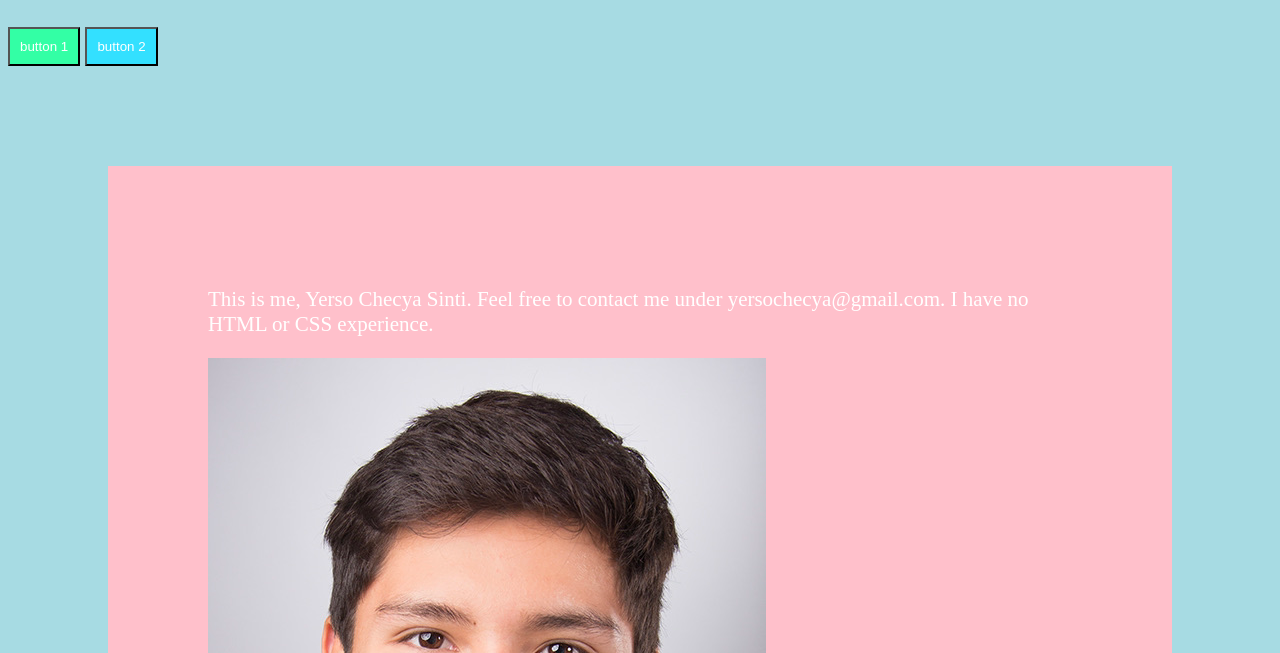
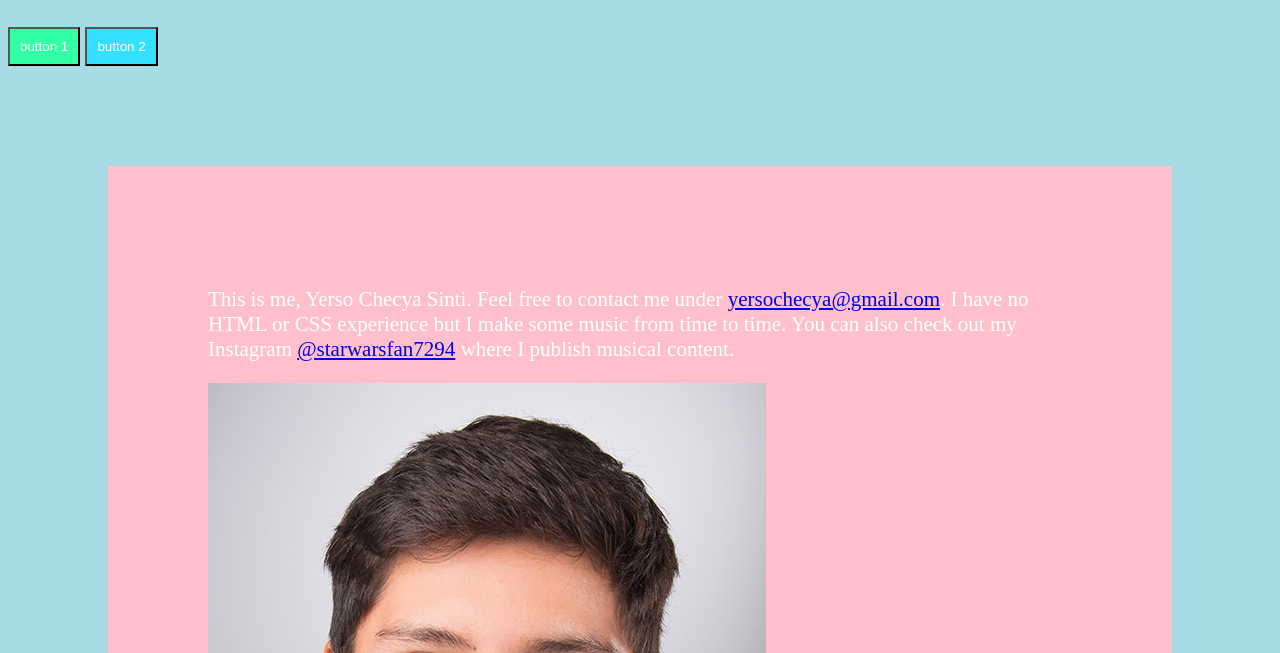
Before and after one commit to yersoos/hello-world, a plain HTML site: page index.html in a window 1280 px wide. Shown: the part 147-800 px from the top of the page. Drawn offline with Linux system fonts and the light colour scheme.

Commit message:
Added links

```diff
--- a/index.html
+++ b/index.html
@@ -15,7 +15,10 @@
       button 2
     </button>
     <div class="box">
-        <p>This is me, Yerso Checya Sinti. Feel free to contact me under yersochecya@gmail.com. I have no HTML or CSS experience.</p>
+        <p>This is me, Yerso Checya Sinti. Feel free to contact me under <a href="mailto:yersochecya@gmail.com">­yersochecya@gmail.com</a>.
+          I have no HTML or CSS experience but I make some music from time to time. You can also
+          check out my Instagram <a href="https://www.instagram.com/starwarsfan7294/">@starwarsfan7294</a>
+          where I publish musical content.</p>
         <img src="Bewerbungsbild_3.jpg" alt="This is me"/>
     </div>
   </body>
```
